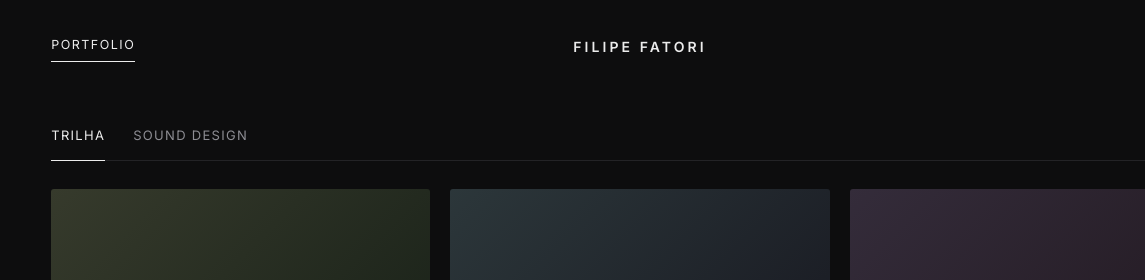
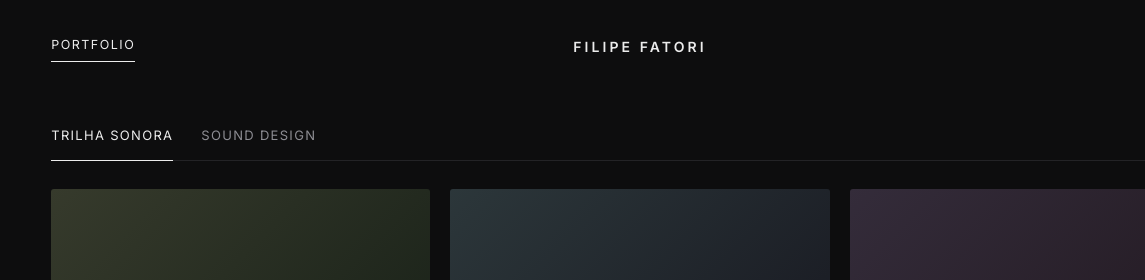
Before and after one commit to FilipeFatori/filipefatori.github.io, a plain HTML site: page index.html in a window 1280 px wide. Shown: the top 280 px of the page, 0-1145 px from the left. Drawn offline with Linux system fonts and the light colour scheme; no server answers.

Commit message:
Renomeia aba Trilha para Trilha Sonora
Co-Authored-By: Claude Sonnet 5.5 <noreply@anthropic.com>
Claude-Session: https://claude.ai/code/session_01R3kio9H5V1bhk2VRxARNkr

```diff
--- a/index.html
+++ b/index.html
@@ -350,7 +350,7 @@
   dlg.addEventListener('close', function () { document.getElementById('player-body').replaceChildren(); });
 
   /* ---------- páginas ---------- */
-  var TABS = [{ key: 'trilha', label: 'Trilha' }, { key: 'sound-design', label: 'Sound Design' }];
+  var TABS = [{ key: 'trilha', label: 'Trilha Sonora' }, { key: 'sound-design', label: 'Sound Design' }];
 
   function renderPortfolio(tab) {
     app.replaceChildren();
```
